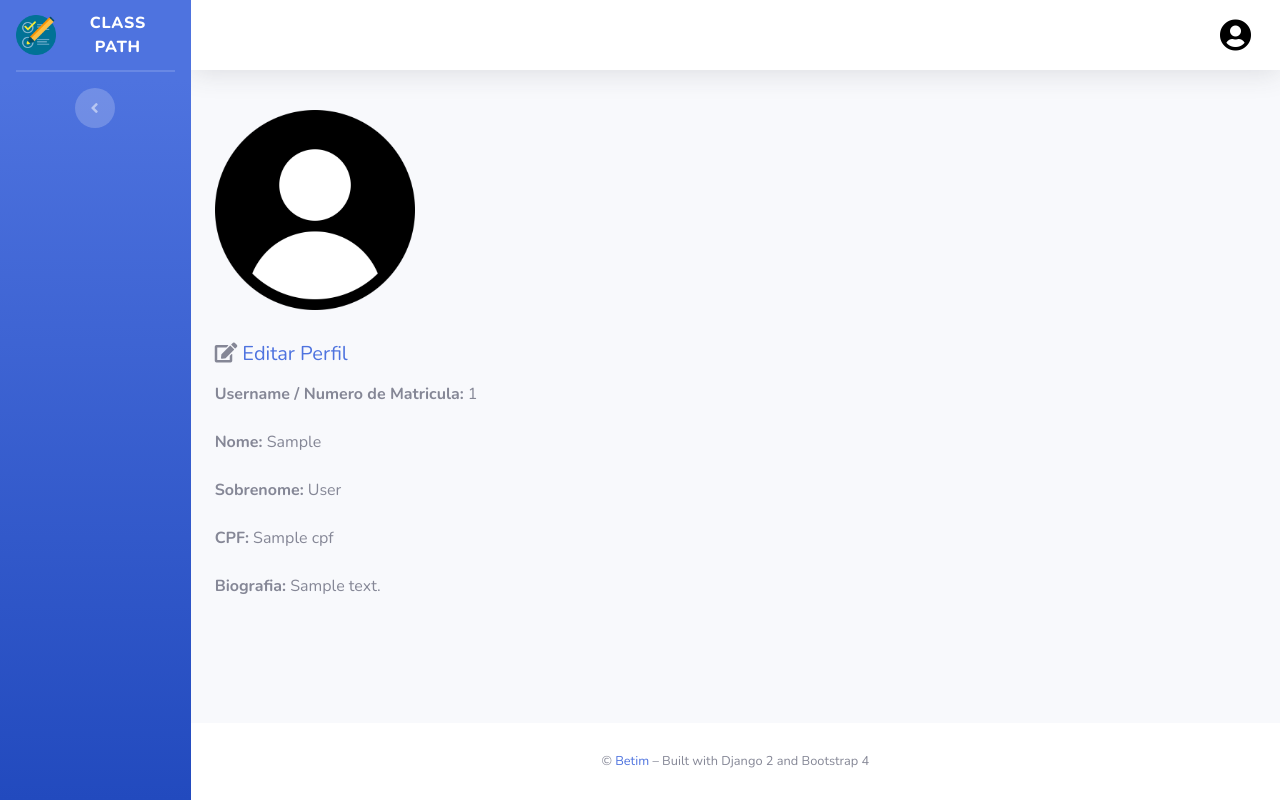
After one commit to werberth/class-path-web-v2, a Django app: template frontend/templates/accounts/profile.html in a window 1280 px wide. The commit adds this page. Run offline with Django 3.2, Linux system fonts and the light colour scheme; the template is opened without the code that fills it: most values are stand-ins (such as "Sample title", 1, 10 or a date in 2020); parts of the project's set-up code (start-up, migrations or seed data) failed here and were passed over; some libraries are stand-ins or nearby versions.

Commit message:
feat: add profile view

```diff
--- a/class_path_web/accounts/urls.py
+++ b/class_path_web/accounts/urls.py
@@ -47,5 +47,7 @@ urlpatterns = [
     path('delete-class/<int:pk>/', views.delete_class, name='delete-class'),
     path('delete-teacher/<int:pk>/', views.delete_teacher, name='delete-teacher'),
     path('delete-student/<int:pk>/', views.delete_student, name='delete-student'),
-    path('delete-course/<int:pk>/', views.delete_course, name='delete-course')
+    path('delete-course/<int:pk>/', views.delete_course, name='delete-course'),
+    # detail
+    path('profile/', views.profile_view, name='profile'),
 ]
--- a/frontend/styles/main.css
+++ b/frontend/styles/main.css
@@ -8,3 +8,10 @@
 .img-profile {
     color: black;
 }
+
+.profile-foto {
+    height: 200px !important;
+    width: 200px  !important;
+    margin-bottom: 1em;
+    margin-top: 1em;
+}
--- /dev/null
+++ b/frontend/templates/accounts/profile.html
@@ -0,0 +1,35 @@
+{% extends 'dashboard_base.html' %}
+{% load static %}
+
+{% block content %}
+
+<div>
+    <img class="profile-foto" src="{% static 'media/profile.png' %}">
+    <p>
+        <h5>
+            <i class="fas fa-edit"></i>
+            <a href="{% url 'accounts:update_profile' %}">Editar Perfil</a>
+        </h5>
+    </p>
+    {% if profile.user.registration_number %}
+        <p class="mb-4"><strong>Username / Numero de Matricula:</strong> {{ profile.user.registration_number }}</p>
+    {% endif %}
+
+    {% if profile.user.first_name  %}
+        <p class="mb-4"><strong>Nome:</strong> {{ profile.user.first_name  }}</p>
+    {% endif %}
+
+    {% if profile.user.last_name %}
+        <p class="mb-4"><strong>Sobrenome:</strong> {{ profile.user.last_name }}</p>
+    {% endif %}
+
+    {% if profile.cpf %}
+        <p class="mb-4"><strong>CPF:</strong> {{ profile.cpf }}</p>
+    {% endif %}
+
+    {% if profile.description %}
+        <p class="mb-4"><strong>Biografia:</strong> {{ profile.description }}</p>
+    {% endif %}
+</div>
+
+{% endblock content %}
--- a/frontend/templates/dashboard_base.html
+++ b/frontend/templates/dashboard_base.html
@@ -93,13 +93,9 @@
               </a>
 
               <div class="dropdown-menu dropdown-menu-right shadow animated--grow-in" aria-labelledby="userDropdown">
-                <a class="dropdown-item" href="#">
+                <a class="dropdown-item" href="{% url 'accounts:profile' %}">
                   <i class="fas fa-user fa-sm fa-fw mr-2 text-gray-400"></i>
                   Profile
-                </a>
-                <a class="dropdown-item" href="#">
-                  <i class="fas fa-cogs fa-sm fa-fw mr-2 text-gray-400"></i>
-                  Settings
                 </a>
                 <div class="dropdown-divider"></div>
                 <a class="dropdown-item" href="{% url 'accounts:logout' %}">
```
Also changed, not shown: class_path_web/accounts/views.py (+19 -0 lines), class_path_web/core/views.py (line endings or trailing spaces), frontend/bootstrap/js/canvas.png (added), frontend/media/profile.png (added).
